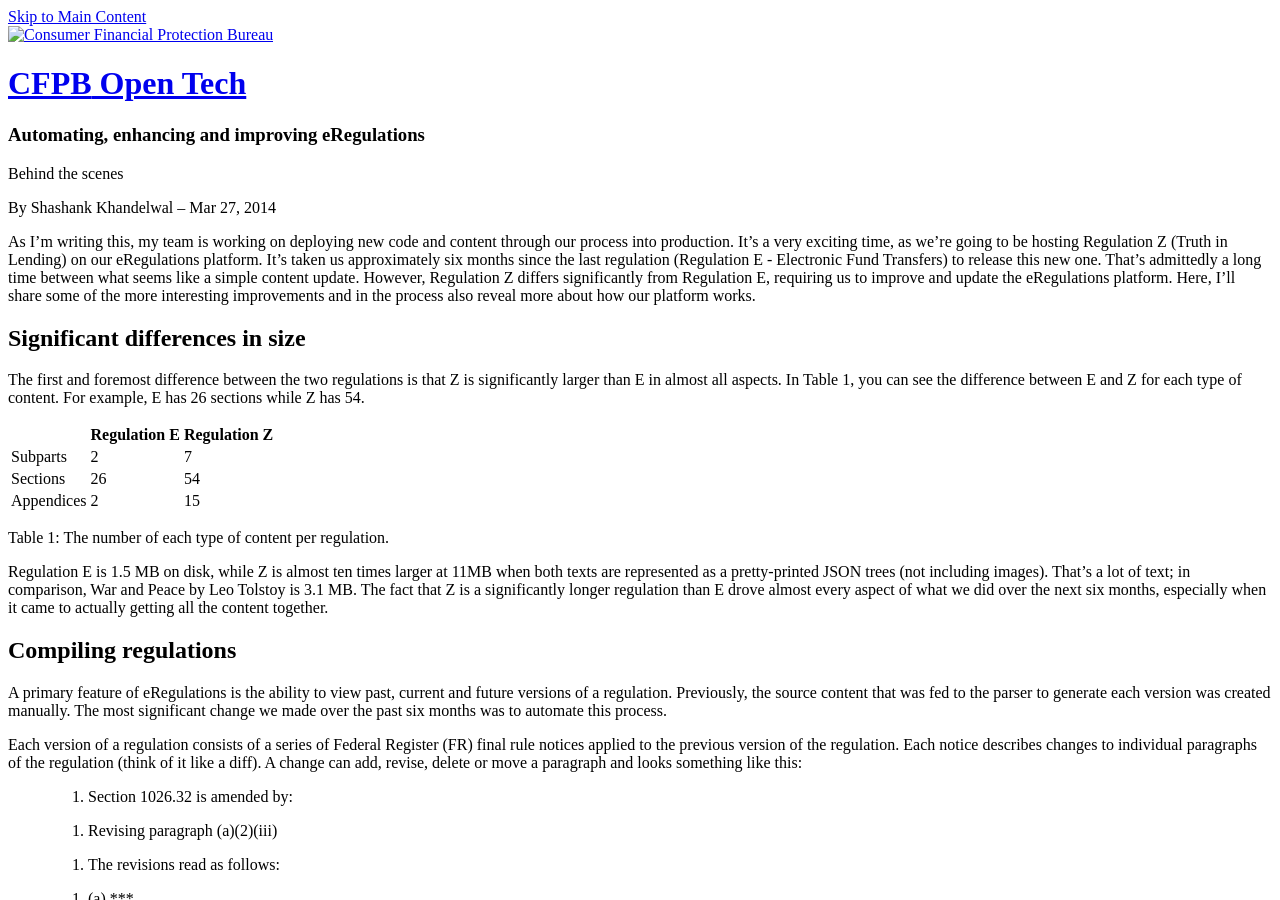
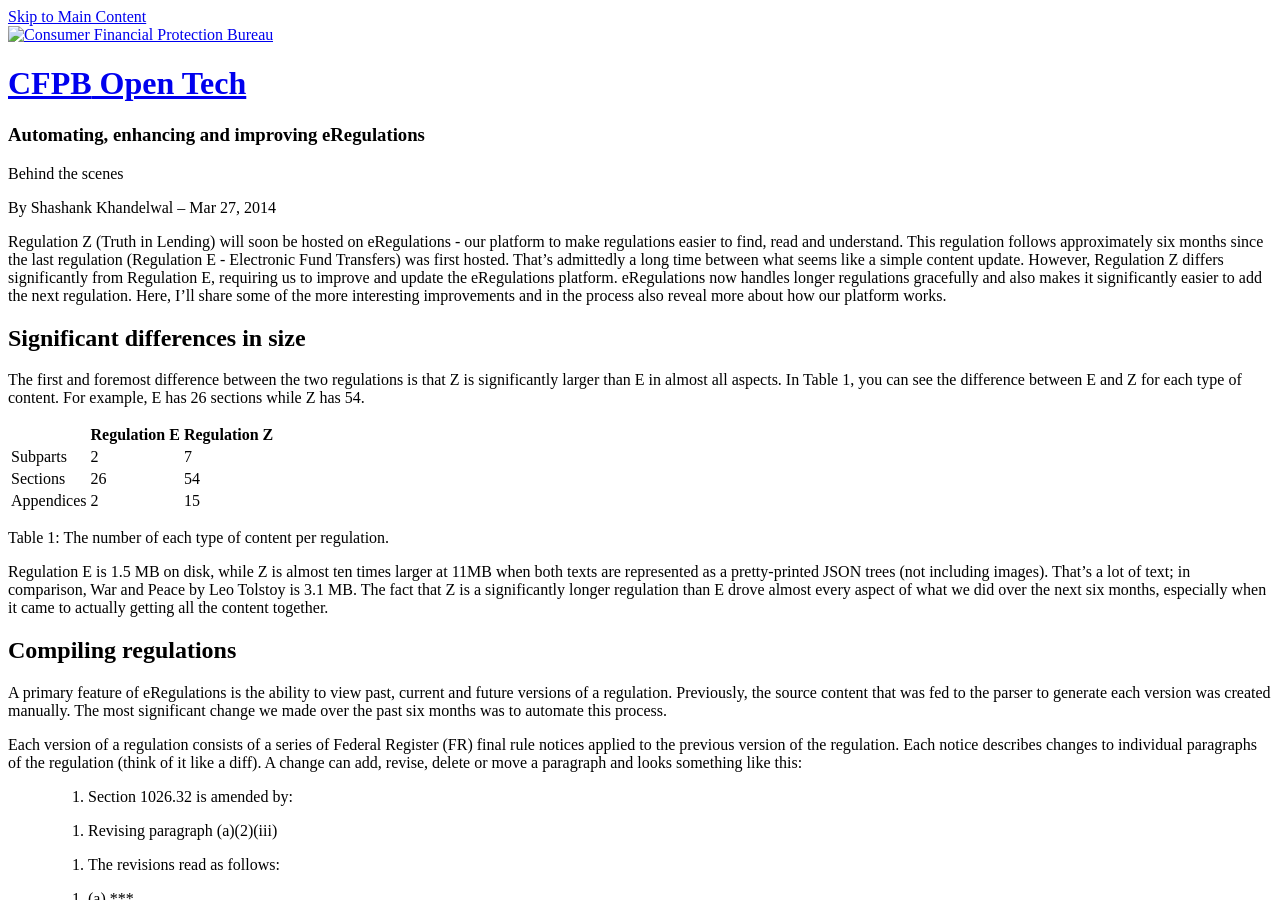
Before and after one commit to cfpb/cfpb.github.io, a Jekyll site: the page built from _posts/2014-03-27-new-regulation.md, in a window 1280 px wide and 900 px high. Built offline with Jekyll 4.4.1, drawn with Linux system fonts in a browser that asks for light colours; nearby versions of some CDN libraries; some web fonts are replaced; comment, search, counter and statistics services are not loaded.

Commit message:
Removed myself from the introduction, introduced eregulations. Hopefully this is a better introduction

```diff
--- a/_posts/2014-03-27-new-regulation.md
+++ b/_posts/2014-03-27-new-regulation.md
@@ -7,14 +7,16 @@
 excerpt: "It's been approximately six months since we released our last regulation on [eRegulations](http://www.consumerfinance.gov/eregulations), our effort to make regulations more usable. We talk about what we've been up to since then. "
 ---
 
-As I'm writing this, my team is working on deploying new code and content
-through our process into production. It's a very exciting time, as we're going
-to be hosting Regulation Z (Truth in Lending) on our eRegulations platform.
-It's taken us approximately six months since the last regulation (Regulation E - Electronic Fund Transfers) to release this new one. That's admittedly a long time between what seems like a simple content
-update. However, Regulation Z differs significantly from Regulation E,
-requiring us to improve and update the eRegulations platform.  Here, I'll share
-some of the more interesting improvements and in the process also reveal more
-about how our platform works.
+Regulation Z (Truth in Lending) will soon be hosted on eRegulations - our
+platform to make regulations easier to find, read and understand.  This
+regulation follows approximately six months since the last regulation
+(Regulation E - Electronic Fund Transfers) was first hosted. That's admittedly
+a long time between what seems like a simple content update. However,
+Regulation Z differs significantly from Regulation E, requiring us to improve
+and update the eRegulations platform.  eRegulations now handles longer
+regulations gracefully and also makes it significantly easier to add the next
+regulation. Here, I'll share some of the more interesting improvements and in
+the process also reveal more about how our platform works.
 
 ## Significant differences in size
 
```
